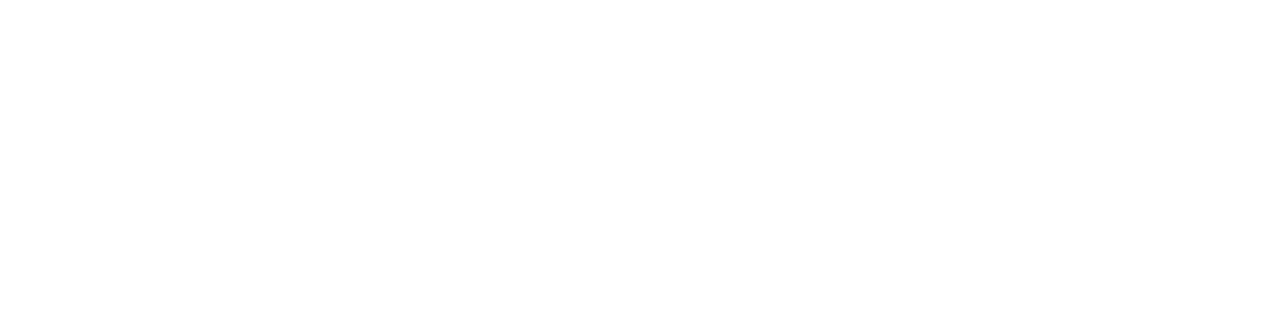
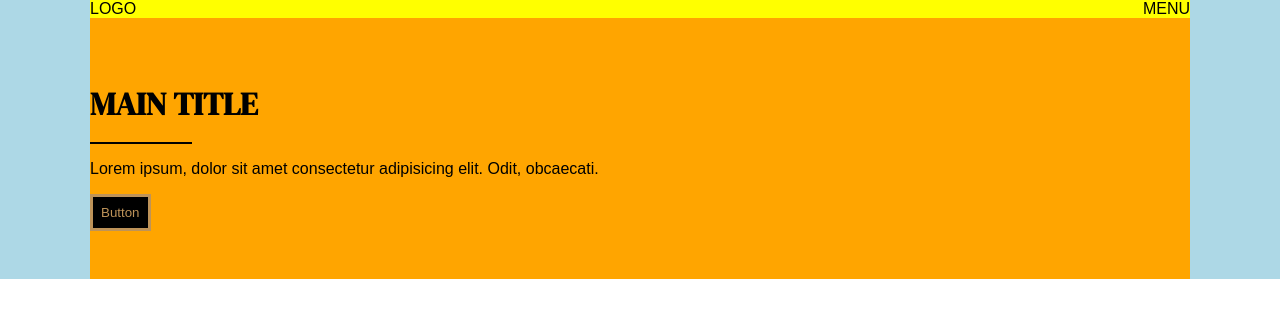
Before and after one commit to Francesca-Dascanio/proj-html-vuejs, a Vue app: page / in a window 1280 px wide. Shown: the top 318 px of the page. Built offline with nearby package versions, Linux system fonts and the light colour scheme.

Commit message:
Struttura layout header

```diff
--- a/src/components/AppFooter.vue
+++ b/src/components/AppFooter.vue
@@ -13,6 +13,10 @@ export default {
 
 <template>
 
+    <footer>
+
+    </footer>
+
 </template>
 
 <style lang="scss" scoped>
--- a/src/components/AppHeader.vue
+++ b/src/components/AppHeader.vue
@@ -13,8 +13,68 @@ export default {
 
 <template>
 
+    <header>
+        <!-- In container-lg andrà background-image -->
+        <div class="container-lg">
+            <div class="header-top container-sm">
+                <nav class="flex space-btw">
+                    <div class="logo">
+                        LOGO
+                    </div>
+                    <div class="menu">
+                        MENU
+                    </div>
+
+                </nav>
+            </div>
+            <div class="header-bottom container-sm">
+                <div class="box flex align-items py-lg">
+                    <div class="info">
+                        <h1 class="py-md">
+                            MAIN TITLE
+                        </h1>
+                        <hr>
+                        <p class="py-md">
+                            Lorem ipsum, dolor sit amet consectetur adipisicing elit. Odit, obcaecati.
+                        </p>
+                        <button>
+                            Button
+                        </button>
+                    </div>
+                </div>
+            </div>
+        </div>
+    </header>
+
 </template>
 
 <style lang="scss" scoped>
+@import '../styles/partials/variables.scss';
+@import '../styles/partials/mixins.scss';
+.container-lg {
+    background-color: lightblue;
+
+    .header-top {
+        background-color: yellow;
+    }
+
+    .header-bottom {
+        background-color: orange;
+
+        .box {
+            .info {
+                hr {
+                    border-width: 0.5px;
+                    border-style: solid;
+                    width: 20%;
+                }
+
+                button {
+                    @include button ($primary-color, $fourth-color)
+                }
+            }
+        }
+    }
+}
 
 </style>
--- a/src/components/AppMain.vue
+++ b/src/components/AppMain.vue
@@ -13,6 +13,10 @@ export default {
 
 <template>
 
+    <main>
+
+    </main>
+
 </template>
 
 <style lang="scss" scoped>
--- a/src/styles/main.scss
+++ b/src/styles/main.scss
@@ -1,3 +1,46 @@
 @import './partials/reset.scss';
 @import './partials/variables.scss';
 @import './partials/mixins.scss';
+
+// REGOLE GENERALI - CONTAINERS
+.container-lg {
+    max-width: 100%;
+}
+
+.container-md {
+    max-width: 1300px;
+    margin: 0 auto;
+}
+
+.container-sm {
+    max-width: 1100px;
+    margin: 0 auto;
+}
+
+// REGOLE GENERALI TITOLI
+
+h1, h2, h3 {
+    font-family: 'DM Serif Display', serif;
+}
+
+// REGOLE GENERALI FLEX
+.flex {
+    display: flex;
+}
+
+.space-btw {
+    justify-content: space-between;
+}
+
+.align-items {
+    align-items: center;
+}
+
+// REGOLE PADDING
+.py-lg {
+    padding: 3rem 0;
+}
+
+.py-md {
+    padding: 1rem 0;
+}
--- a/src/styles/partials/mixins.scss
+++ b/src/styles/partials/mixins.scss
@@ -1 +1,8 @@
 // Qui andrà mixin per button
+@mixin button($color, $background-color) {
+    border: 3px solid $primary-color;
+    padding: 0.5rem;
+    color: $color;
+    background-color: $background-color;
+
+}
--- a/src/styles/partials/reset.scss
+++ b/src/styles/partials/reset.scss
@@ -2,4 +2,5 @@
     margin: 0;
     padding: 0;
     box-sizing: border-box;
+    font-family: Arial, Helvetica, sans-serif;
 }
```
